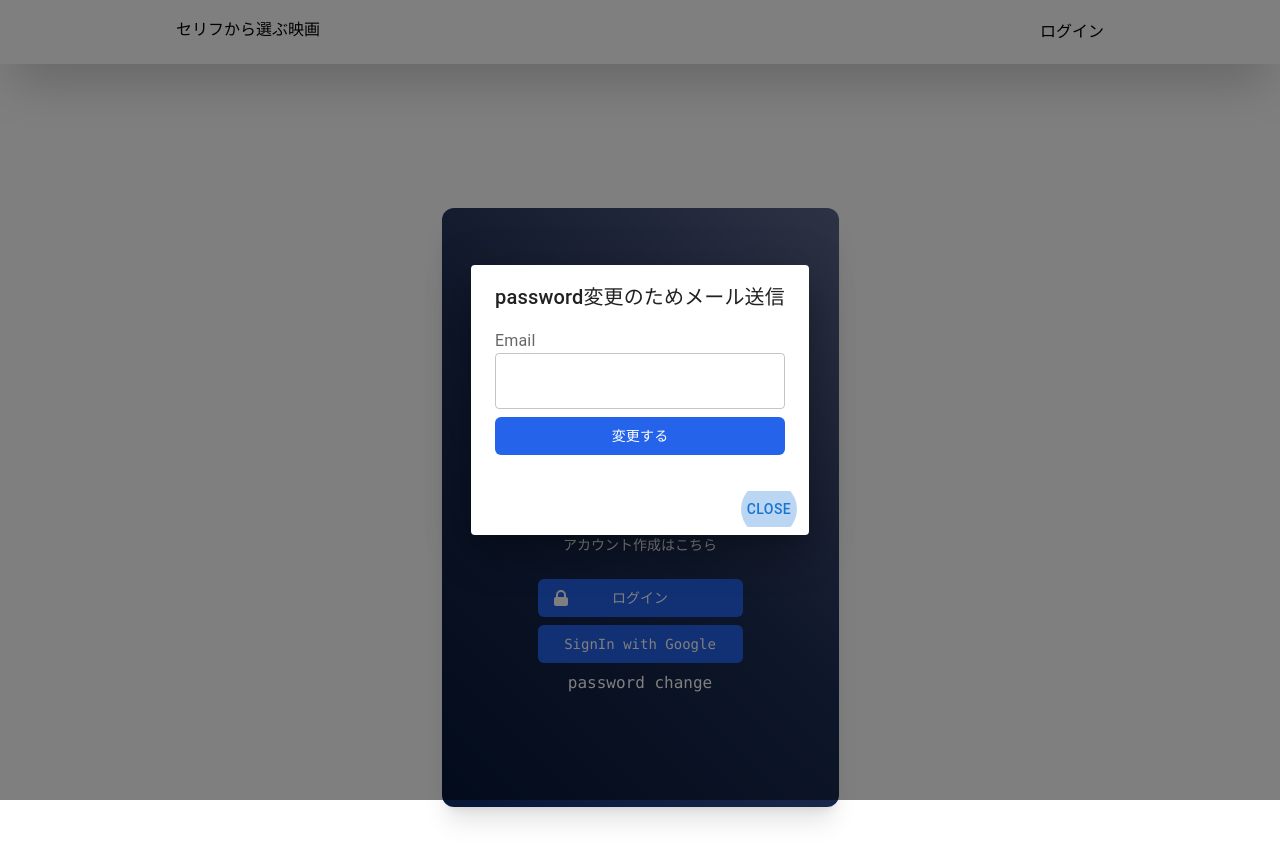
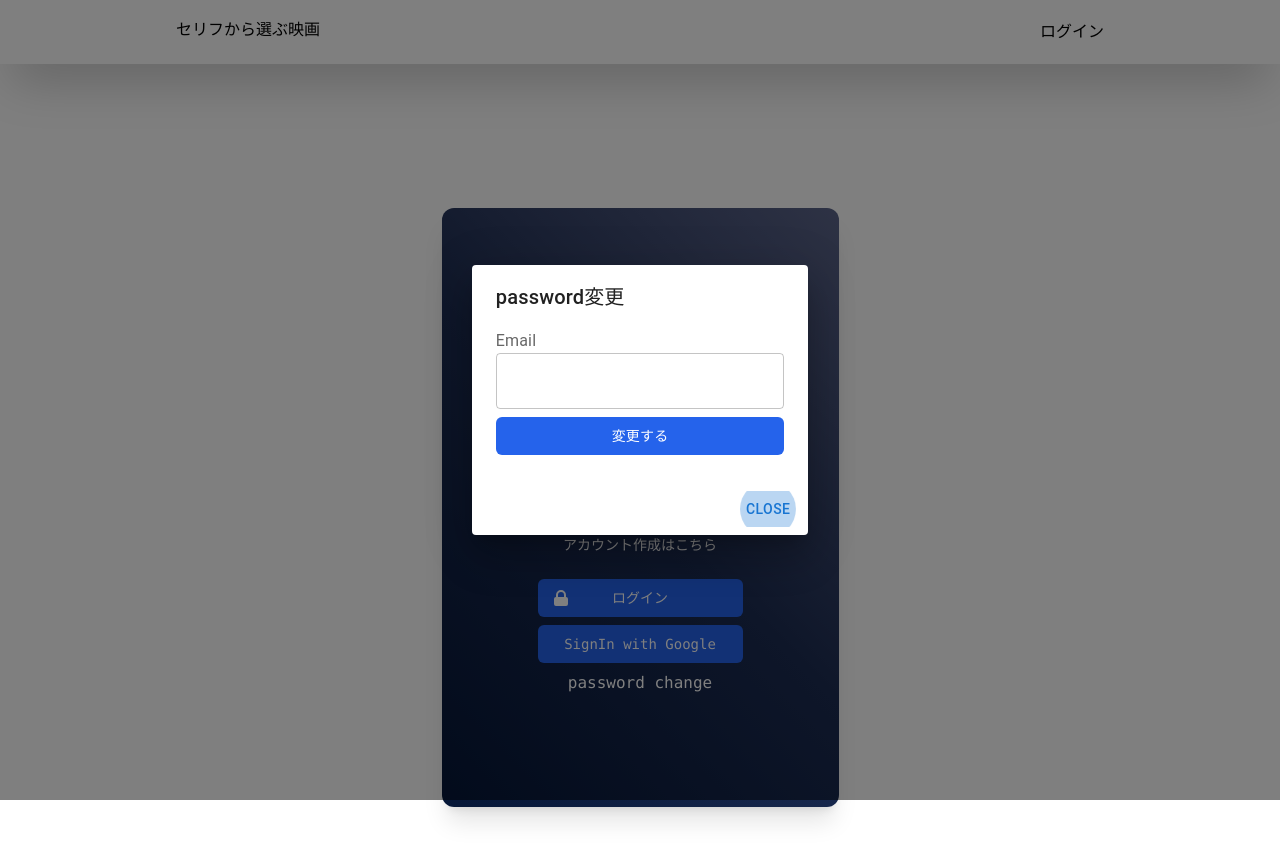
Before and after one commit to ayakuma309/movie-dialoge, a Next.js app: page /loginForm in a window 1280 px wide. Both pictures are taken after a click on the element "password change". Built offline with nearby package versions, Linux system fonts and the light colour scheme; no server answers.

Commit message:
🩹 fix: 文章の修正

```diff
--- a/components/common/DialogModal.tsx
+++ b/components/common/DialogModal.tsx
@@ -21,7 +21,7 @@ const DialogModal: React.FC<DialogProps> = (props) => {
         aria-describedby='alert-dialog-description'
       >
         <DialogTitle id='alert-dialog-title'>
-          password変更のためメール送信
+          password変更
         </DialogTitle>
         <DialogContent>
           <DialogContentText id='alert-dialog-description'>
```
